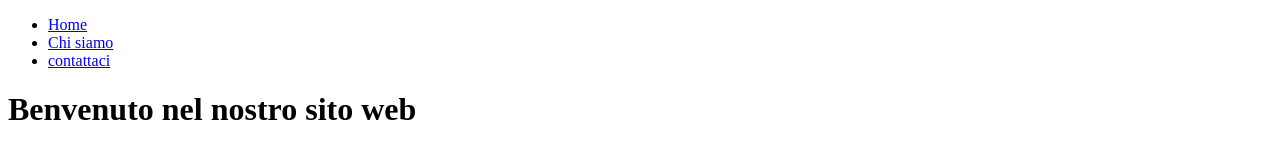
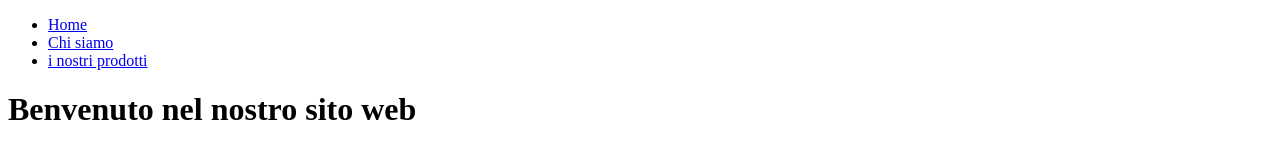
Before and after one commit to alessandrotiberia/react-router, a React (Vite) app: page / in a window 1280 px wide. Shown: the top 150 px of the page. Built offline with nearby package versions, Linux system fonts and the light colour scheme.

Commit message:
esercizio completato

```diff
--- a/src/components/Navbar.jsx
+++ b/src/components/Navbar.jsx
@@ -8,7 +8,7 @@
         <ul>
             <li><Link to="/">Home</Link></li>
             <li><Link to="/chi-siamo">Chi siamo</Link></li>
-            <li><Link to="/Info">contattaci</Link></li>
+            <li><Link to="/prodotti">i nostri prodotti</Link></li>
         </ul>
     </nav>
     </>
```
